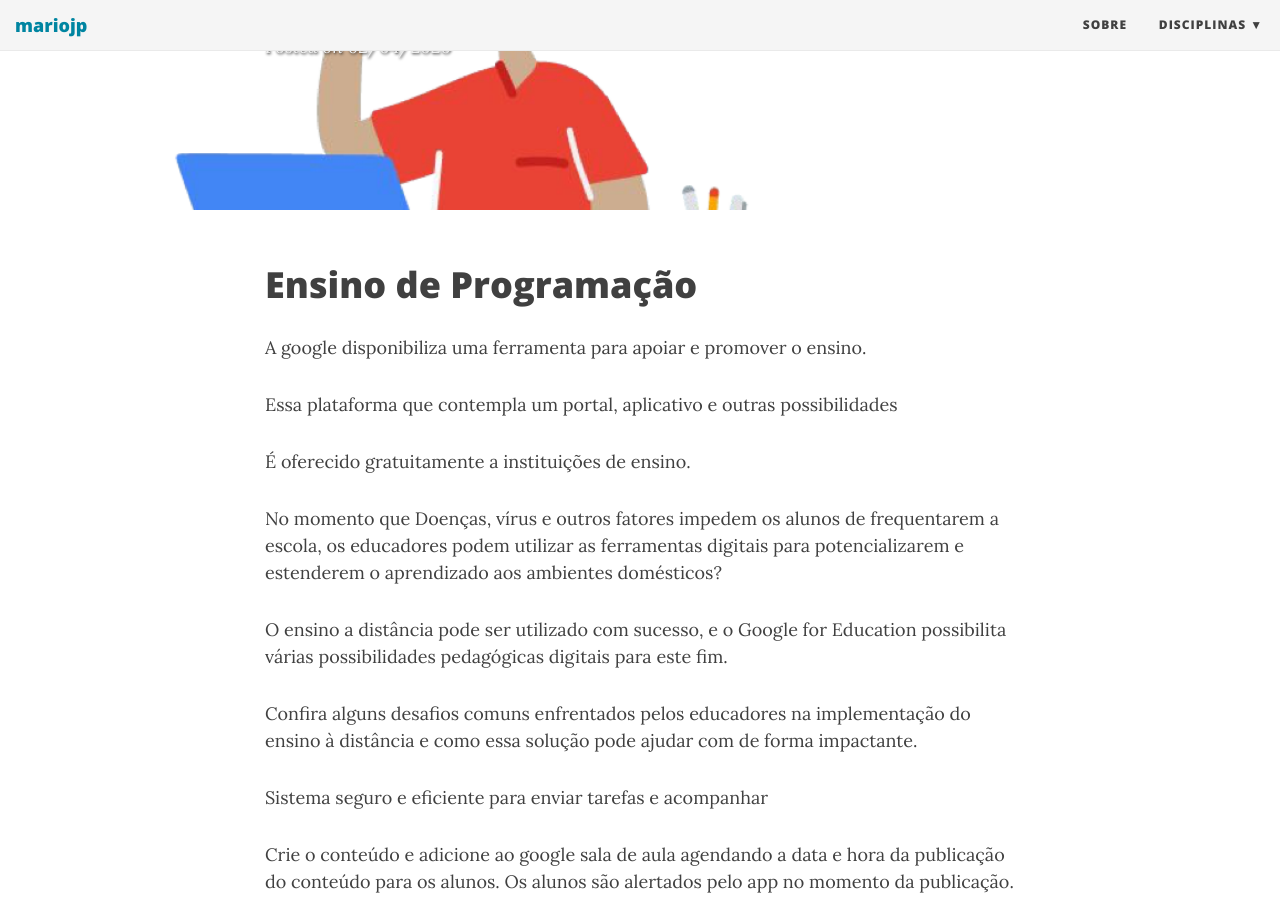
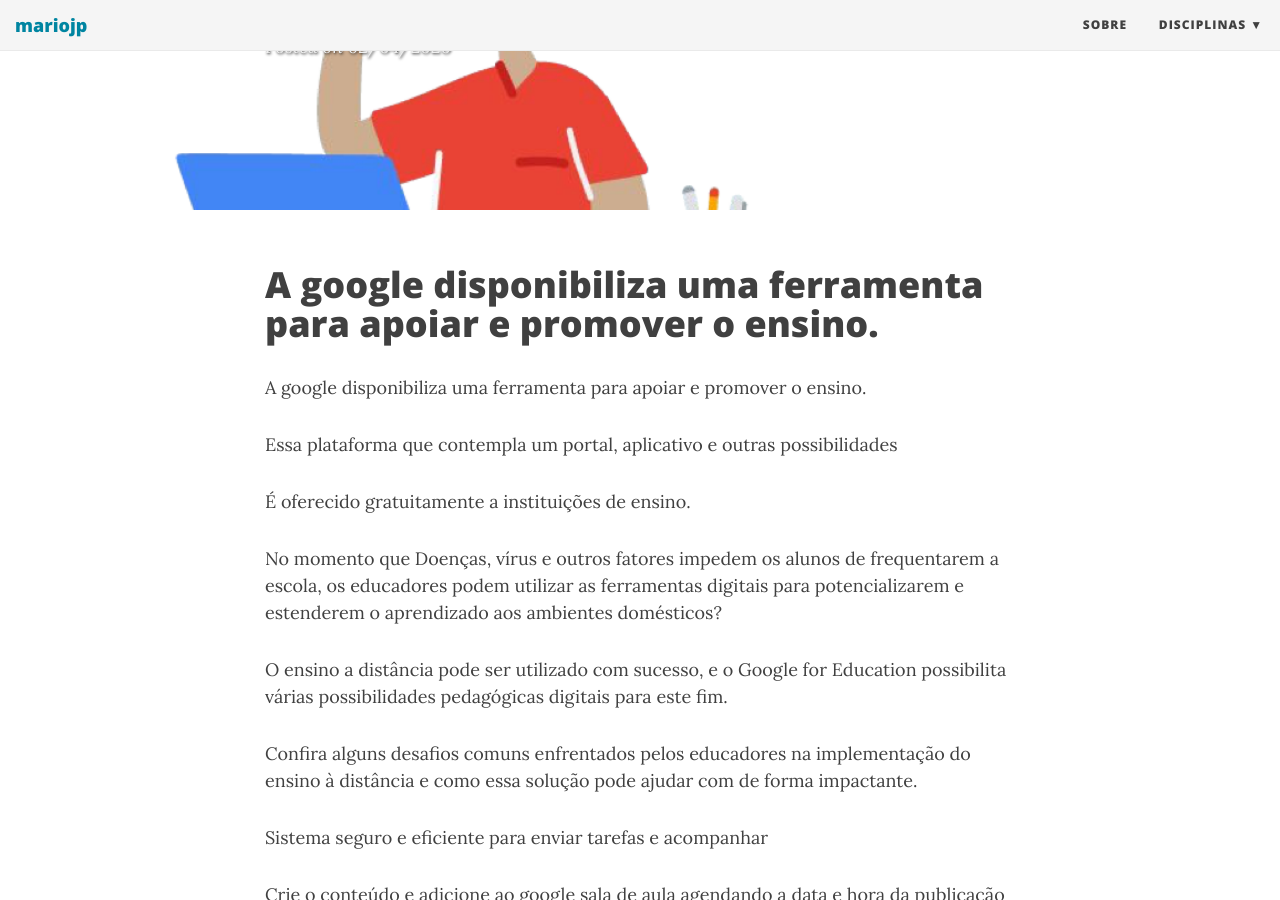
Before and after one commit to mariojp/mariojp.github.io, a Jekyll site: the page built from _posts/2020-04-02-googleforedu.md, in a window 1280 px wide and 900 px high, scrolled down 491 px. Built offline with Jekyll 4.4.1, drawn with Linux system fonts in a browser that asks for light colours; nearby versions of some CDN libraries.

Commit message:
edu goole

```diff
--- a/_posts/2020-04-02-googleforedu.md
+++ b/_posts/2020-04-02-googleforedu.md
@@ -6,7 +6,7 @@
   tags: [ensino,ensinoadistancia,educadores,escolas]
 ---
 
-# Ensino de Programação
+# A google disponibiliza uma ferramenta para apoiar e promover o ensino.
 
 A google disponibiliza uma ferramenta para apoiar e promover o ensino.
 
```
